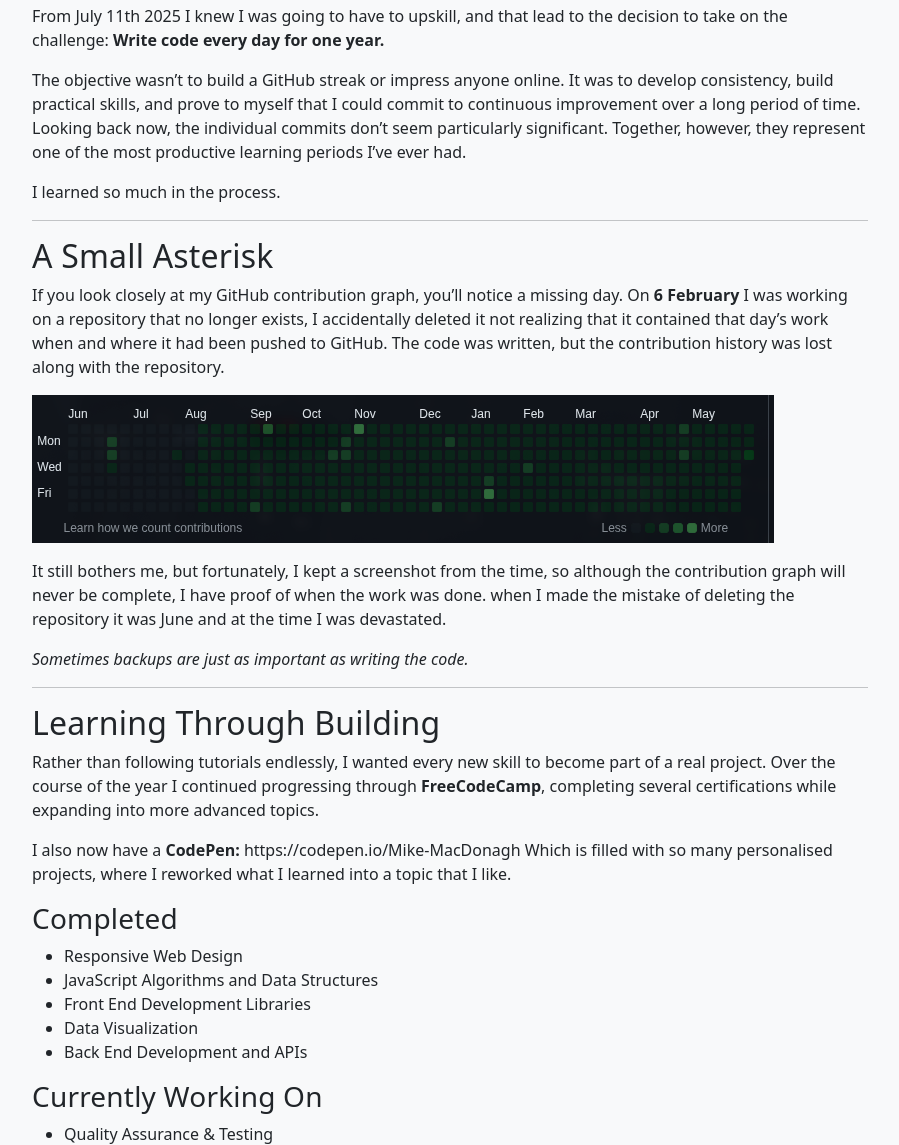
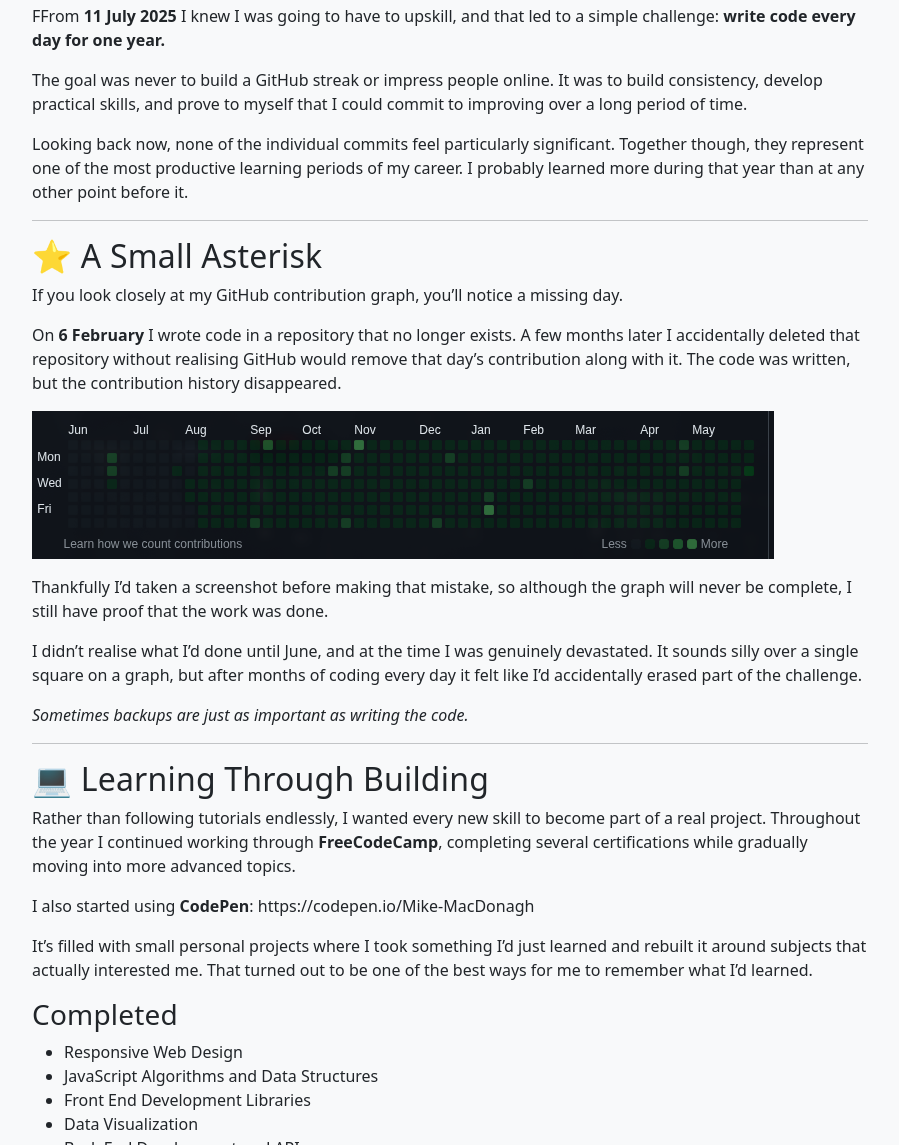
Before and after one commit to MechMadHog/michaelmacdonagh.net, a Jekyll site: the page built from _posts/2026-08-02-Year-of-Code.md, in a window 1280 px wide and 1400 px high, scrolled down 269 px. Shown: the part 255-1400 px from the top of the window, without its empty margins (190-1089 px from the left). Built offline with Jekyll 4.4.1, drawn with Linux system fonts in a browser that asks for light colours; some of the changed text lies outside the part shown.

Commit message:
the formal update - just the images to do

```diff
--- a/_posts/2026-08-02-Year-of-Code.md
+++ b/_posts/2026-08-02-Year-of-Code.md
@@ -8,32 +8,36 @@ featured: true
 image: /assets/images/blog/year-of-code.png
 ---
 
-From July 11th 2025 I knew I was going to have to upskill, and that lead to the decision to take on the challenge: **Write code every day for one year.**
+FFrom **11 July 2025** I knew I was going to have to upskill, and that led to a simple challenge: **write code every day for one year.**
 
-The objective wasn't to build a GitHub streak or impress anyone online. It was to develop consistency, build practical skills, and prove to myself that I could commit to continuous improvement over a long period of time. Looking back now, the individual commits don't seem particularly significant. Together, however, they represent one of the most productive learning periods I've ever had.
+The goal was never to build a GitHub streak or impress people online. It was to build consistency, develop practical skills, and prove to myself that I could commit to improving over a long period of time.
 
-I learned so much in the process.
+Looking back now, none of the individual commits feel particularly significant. Together though, they represent one of the most productive learning periods of my career. I probably learned more during that year than at any other point before it.
 
 ---
 
-## A Small Asterisk
+## ⭐ A Small Asterisk
+If you look closely at my GitHub contribution graph, you'll notice a missing day.
 
-If you look closely at my GitHub contribution graph, you'll notice a missing day. On **6 February** I was working on a repository that no longer exists, I accidentally deleted it not realizing that it contained that day's work when and where it had been pushed to GitHub. The code was written, but the contribution history was lost along with the repository.
+On **6 February** I wrote code in a repository that no longer exists. A few months later I accidentally deleted that repository without realising GitHub would remove that day's contribution along with it. The code was written, but the contribution history disappeared.
 
 ![One Year of Code](/assets/images/blog/sixth-of-feb-proof.png)
 
-It still bothers me, but fortunately, I kept a screenshot from the time, so although the contribution graph will never be complete, I have proof of when the work was done. when I made the mistake of deleting the repository it was June and at the time I was devastated.
+Thankfully I'd taken a screenshot before making that mistake, so although the graph will never be complete, I still have proof that the work was done.
+
+I didn't realise what I'd done until June, and at the time I was genuinely devastated. It sounds silly over a single square on a graph, but after months of coding every day it felt like I'd accidentally erased part of the challenge.
 
 *Sometimes backups are just as important as writing the code.*
 
 ---
 
-## Learning Through Building
+## 💻 Learning Through Building
+Rather than following tutorials endlessly, I wanted every new skill to become part of a real project. Throughout the year I continued working through **FreeCodeCamp**, completing several certifications while gradually moving into more advanced topics.
 
-Rather than following tutorials endlessly, I wanted every new skill to become part of a real project. Over the course of the year I continued progressing through **FreeCodeCamp**, completing several certifications while expanding into more advanced topics.
+I also started using **CodePen**:
+https://codepen.io/Mike-MacDonagh
 
-I also now have a **CodePen:** https://codepen.io/Mike-MacDonagh
-Which is filled with so many personalised projects, where I reworked what I learned into a topic that I like.
+It's filled with small personal projects where I took something I'd just learned and rebuilt it around subjects that actually interested me. That turned out to be one of the best ways for me to remember what I'd learned.
 
 ### Completed
 - Responsive Web Design
@@ -47,63 +51,61 @@ Which is filled with so many personalised projects, where I reworked what I lear
 - Information Security
 - Relational Database
 
-Once I finish these, I'll have completed FreeCodeCamp's **Full-Stack** curriculum; unfortunately, some parts of the remaining certifications have fallen out of date, so they need a bit of patching to work with modern tooling. That has made them more difficult than they were originally intended to be, but I'm getting there.
+Once I finish these I'll have completed FreeCodeCamp's **Full Stack** curriculum. Some of the remaining certifications have started to show their age, so a few exercises need patching to work with modern tooling. That makes them a little harder than originally intended, but it's also been a useful learning experience.
 
-The certifications gave me a solid foundation, but applying what I learned to real projects is where everything really started to click.
+The certifications gave me a solid foundation, but building real projects is where everything really started to click.
 
 ---
 
-## Building My Own Websites
-
-Perhaps the biggest achievement of the year wasn't a certification at all, It was building websites that I genuinely enjoy maintaining.
+## 🌐 Building My Own Websites
+One of the biggest achievements of the year wasn't a certification at all. It was building websites that I genuinely enjoy maintaining.
 
 During the year I continued developing:
 - **michaelmacdonagh.net** — my professional portfolio
 - **mechmadhog.com** — my personal website and blog
 - **bohemianfitness.ie** — a client website
 
-Each project presented new challenges and opportunities to improve.
+Each project pushed me to learn something different.
 
-Instead of relying on website builders, I built them using **GitHub Pages**, **Jekyll**, HTML, CSS, JavaScript and progressively added features including:
+Instead of relying on website builders, I built them using **GitHub Pages**, **Jekyll**, HTML, CSS and JavaScript, gradually adding features such as:
 - Blog collections
 - Pagination
-- Navigation improvements
+- Improved navigation
 - Project galleries
 - Responsive layouts
 - Custom styling
 - Performance improvements
 
-Every feature became another opportunity to learn.
+Every feature became another opportunity to learn something new.
 
 ---
 
-## Expanding Beyond Traditional Web Development
+## 🤖 Expanding Beyond Traditional Web Development
+The second half of the year also took me in a direction I hadn't originally planned.
 
-The second half of the year also marked the beginning of a new direction. Alongside web development I began studying modern AI development through Udemy courses, covering topics including:
+Alongside web development, I started studying modern AI development through Udemy courses, covering topics including:
 - Large Language Models (LLMs)
 - Local AI tooling
 - Docker
 - React projects
 - AI-assisted development workflows
 
-Rather than replacing traditional development skills, these technologies complement them and are becoming an increasingly important part of my ongoing learning.
+The more I learned, the less interested I became in AI generating content and the more interested I became in using it to automate repetitive work, build useful tools and become a more effective developer. I see it as another skill to learn rather than something that replaces the fundamentals.
 
 ---
 
-## The Biggest Lesson
+## 🎯 The Biggest Lesson
+If this year taught me anything, it's that consistency compounds.
 
-The biggest lesson wasn't React, GitHub or Jekyll. It was discovering how much consistent effort compounds over time.
-Most days didn't produce anything spectacular:
-- Some commits fixed a typo.
-- Some improved accessibility.
-- Some involved hours of debugging for only a few lines of code.
+Most days weren't memorable. Some commits fixed a typo. Some improved accessibility. Some involved hours of debugging for only a handful of lines of code. On their own they didn't feel like much, but looking back they all added up.
 
-But progress doesn't usually come from one huge breakthrough, It comes from showing up again tomorrow.
+Progress rarely comes from one big breakthrough. More often than not, it comes from turning up again tomorrow.
 
 ---
 
-## Looking Ahead
+## 🚀 Looking Ahead
+Although the challenge has officially finished, the learning certainly hasn't.
 
-Although the challenge has officially finished, the learning certainly hasn't. I'm continuing to expand my knowledge of full-stack development while moving further into automation, AI, and modern development workflows.
+I'm continuing to work towards completing the remaining FreeCodeCamp certifications while expanding further into full-stack development, automation, AI and modern development workflows.
 
-The GitHub graph marks the end of one challenge, hopefully, it's only the beginning of many more.
+The GitHub graph marks the end of one challenge, but hopefully it's only the beginning of many more.
```
